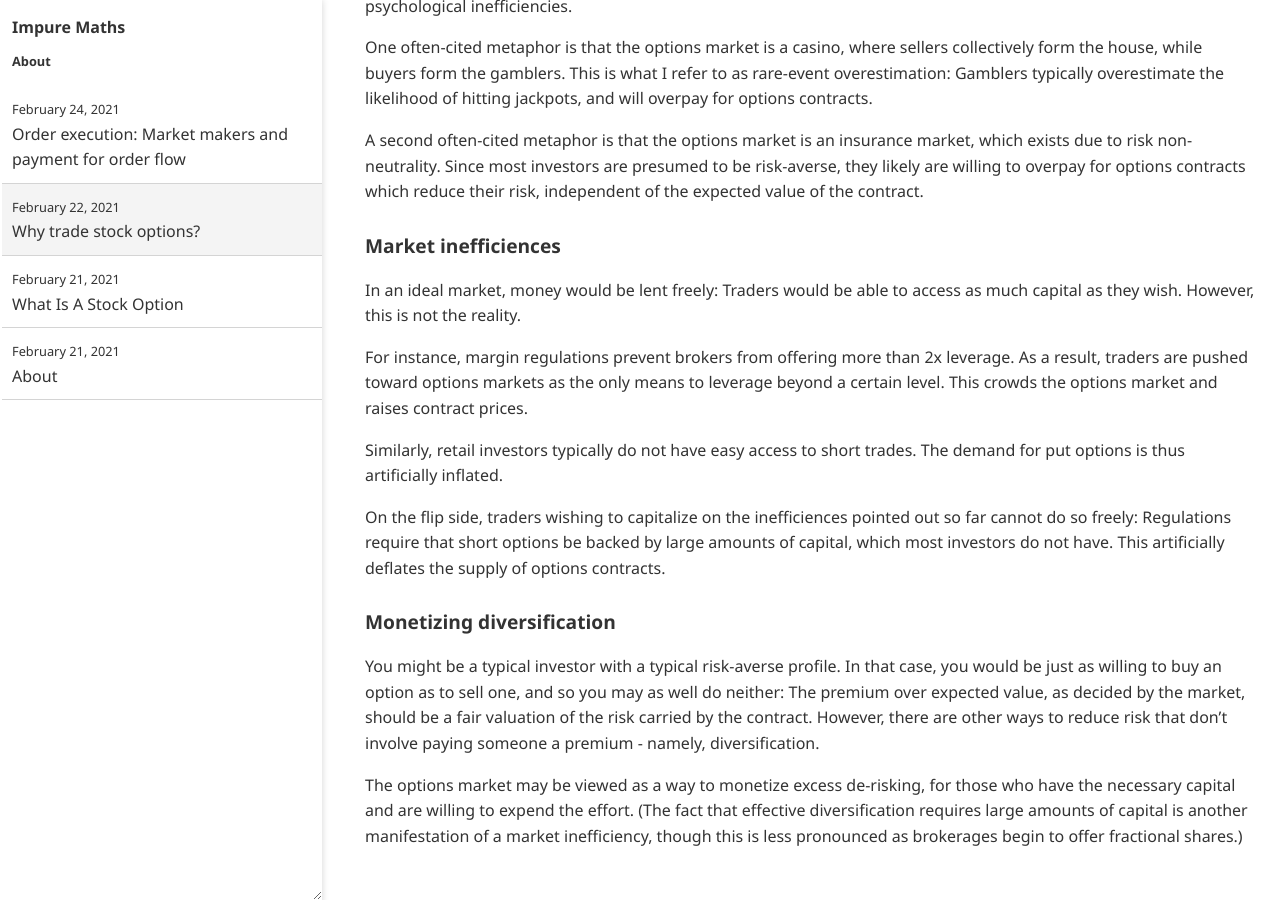
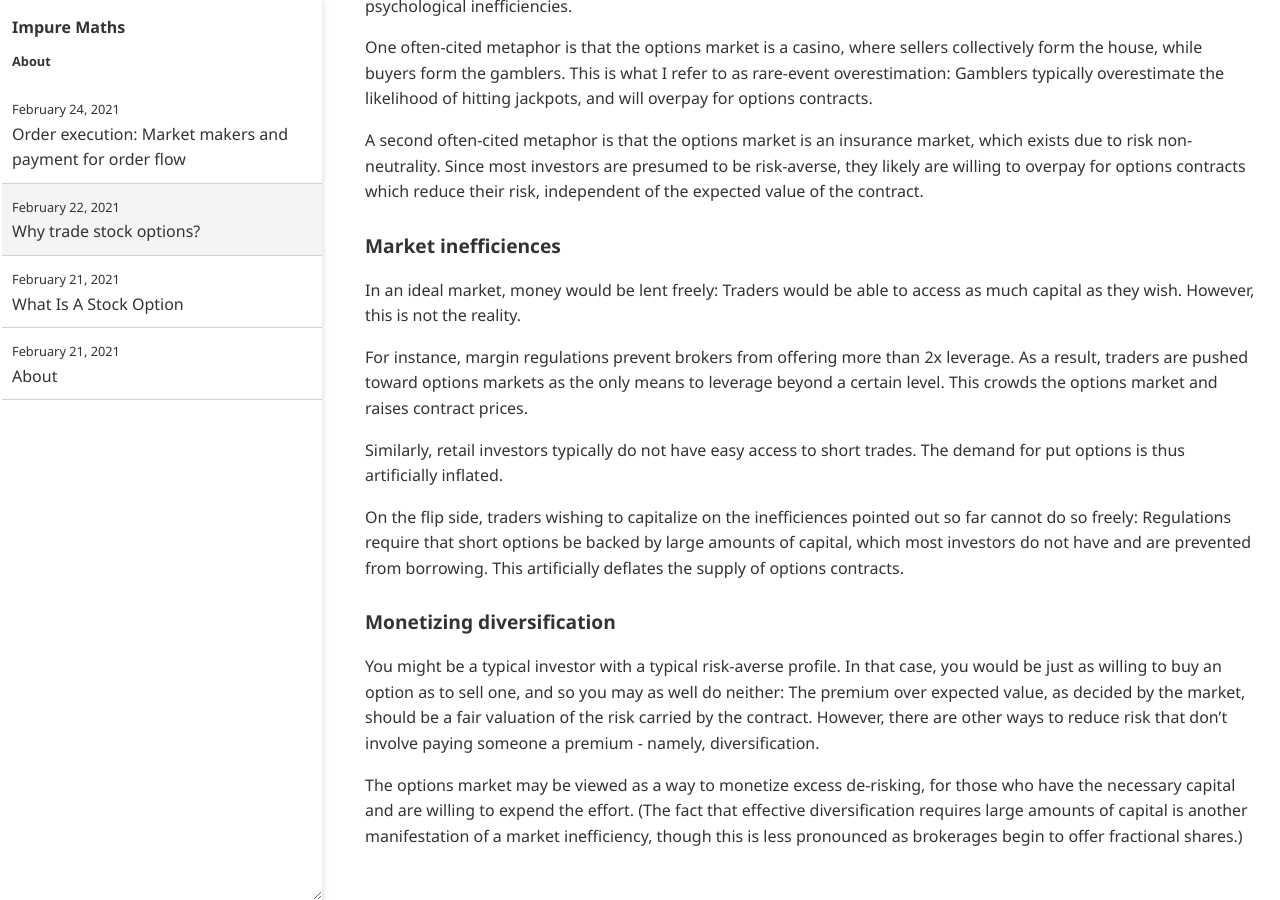
Before and after one commit to impuremaths/impuremaths.github.io, a Jekyll site: the page built from _posts/2021-02-22-why-trade-stock-options.md, in a window 1280 px wide and 900 px high, scrolled down 731 px. Built offline with Jekyll 4.4.1, drawn with Linux system fonts in a browser that asks for light colours.

Commit message:
Update 2021-02-22-why-trade-stock-options.md

```diff
--- a/_posts/2021-02-22-why-trade-stock-options.md
+++ b/_posts/2021-02-22-why-trade-stock-options.md
@@ -32,7 +32,7 @@
 
 Similarly, retail investors typically do not have easy access to short trades. The demand for put options is thus artificially inflated.
 
-On the flip side, traders wishing to capitalize on the inefficiences pointed out so far cannot do so freely: Regulations require that short options be backed by large amounts of capital, which most investors do not have. This artificially deflates the supply of options contracts.
+On the flip side, traders wishing to capitalize on the inefficiences pointed out so far cannot do so freely: Regulations require that short options be backed by large amounts of capital, which most investors do not have and are prevented from borrowing. This artificially deflates the supply of options contracts.
 
 ### Monetizing diversification
 
```
